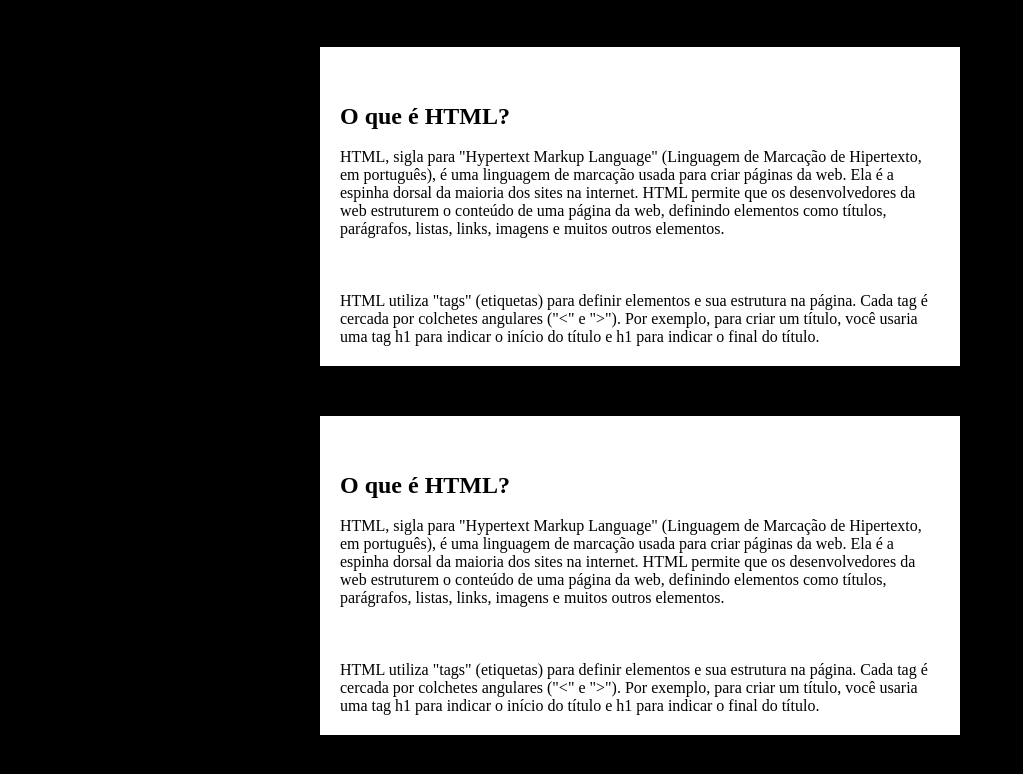
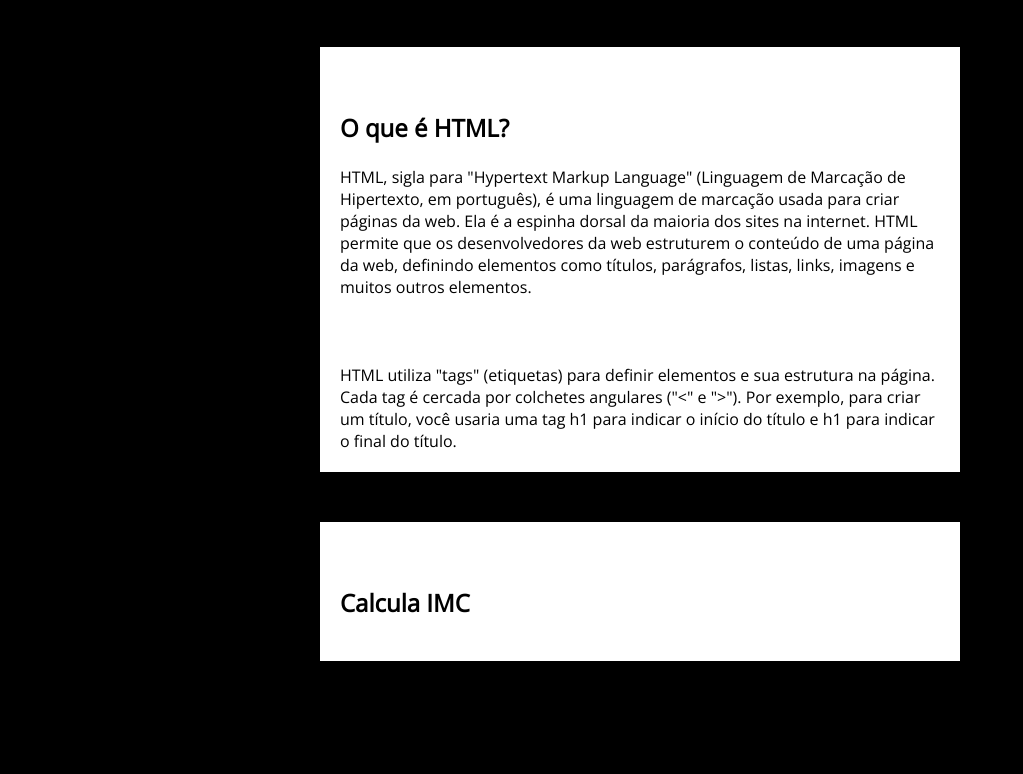
Before and after one commit to FelpHendeson/GeekZone, a plain HTML site: page cursoJS/index.html in a window 1280 px wide. Shown: the part 40-814 px from the top of the page, without its empty margins (0-1023 px from the left). Drawn offline with nearby package versions, Linux system fonts and the light colour scheme.

Commit message:
add => Inicio da aula com a interface do Calcula IMC

```diff
--- a/cursoJS/index.html
+++ b/cursoJS/index.html
@@ -3,6 +3,9 @@
 <head>
     <meta charset="UTF-8">
     <meta name="viewport" content="width=device-width, initial-scale=1.0">
+    <link rel="preconnect" href="https://fonts.googleapis.com">
+    <link rel="preconnect" href="https://fonts.gstatic.com" crossorigin>
+    <link href="https://fonts.googleapis.com/css2?family=Open+Sans&display=swap" rel="stylesheet">
     <link rel="stylesheet" href="style.css">
     <title>Felipe Developer</title>
 </head>
@@ -27,18 +30,8 @@
     <section class="container">
         <br>
         <br>
-        <h2>O que é HTML?</h2>
+        <h2>Calcula IMC</h2>
         <br>
-        <p>HTML, sigla para "Hypertext Markup Language" (Linguagem de Marcação de Hipertexto, em português), é uma linguagem de marcação usada para criar páginas da web.
-            Ela é a espinha dorsal da maioria dos sites na internet.
-            HTML permite que os desenvolvedores da web estruturem o conteúdo de uma página da web, definindo elementos como títulos, parágrafos,
-            listas, links, imagens e muitos outros elementos.</p>
-            <br>
-            <br>
-            <br>
-        <p>HTML utiliza "tags" (etiquetas) para definir elementos e sua estrutura na página. Cada tag é cercada por colchetes angulares ("<" e ">").
-            Por exemplo, para criar um título, você usaria uma tag  h1 para indicar o início do título
-            e  h1 para indicar o final do título.</p>
     </section>
     <script src="index.js"></script>
 </body>
--- a/cursoJS/style.css
+++ b/cursoJS/style.css
@@ -15,6 +15,7 @@ body {
     margin: 50px auto;
     background-color: #fff;
     padding: 20px;
+    font-family: 'Open Sans', sans-serif;
 }
 
 input, label {
```
